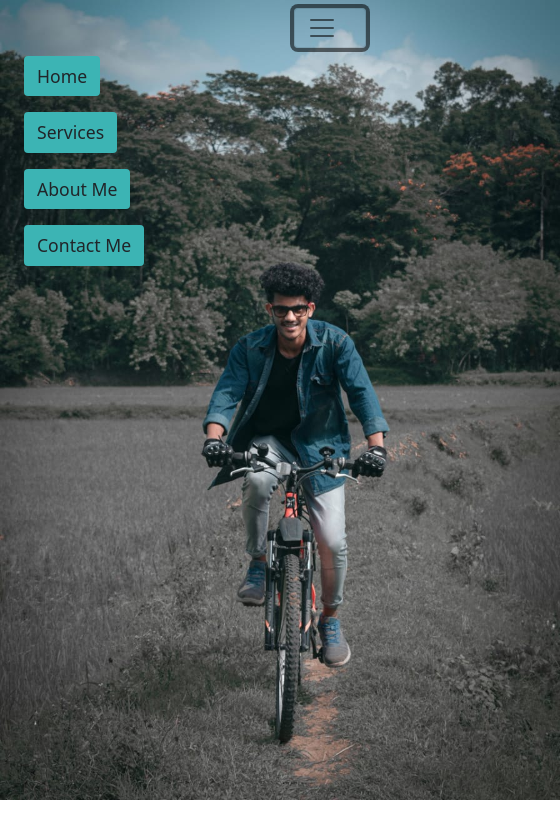
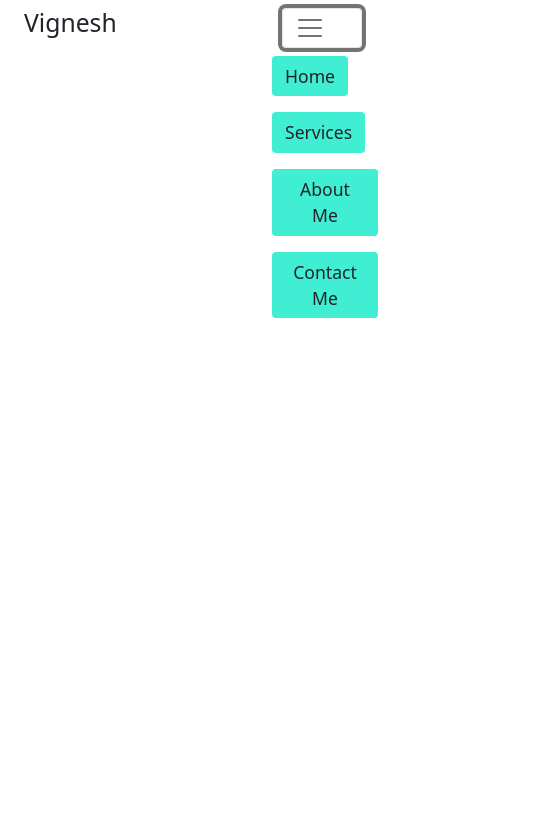
Before and after one commit to Nikhilnarayanan623/Vignesh, a plain HTML site: page index.html in a window 390 px wide. Both pictures are taken after a click on the button "Toggle navigation". Shown: the whole page, 560 px wide, since content can reach past the window. Drawn offline with nearby package versions, Linux system fonts and the light colour scheme.

Commit message:
Alignment  corrected and small device option crected only header

```diff
--- a/Css/personal.css
+++ b/Css/personal.css
@@ -10,7 +10,7 @@
 }
 .nav-button{
     font-size: 1.1rem;
-    background-color: rgb(60, 180, 180);
+    background-color: rgb(64, 238, 212);
 
 }
 .nav-header-button{
--- a/Js/personal.js
+++ b/Js/personal.js
@@ -1,30 +1,35 @@
 $(document).ready(function(){
+
     // header icon mouse enter and leave color change
     $("#home-icon").mouseenter(function(){
         document.getElementById("home-icon").style.backgroundColor="red"
     })
     $("#home-icon").mouseleave(function(){
-        document.getElementById("home-icon").style.backgroundColor="rgb(60, 180, 180)"
+        document.getElementById("home-icon").style.backgroundColor="rgb(64, 238, 212)"
     })
+
 
     $("#services-icon").mouseenter(function(){
         document.getElementById("services-icon").style.backgroundColor="red"
     })
     $("#services-icon").mouseleave(function(){
-        document.getElementById("services-icon").style.backgroundColor="rgb(60, 180, 180)"
+        document.getElementById("services-icon").style.backgroundColor="rgb(64, 238, 212)"
     })
+
 
     $("#aboutMe-icon").mouseenter(function(){
         document.getElementById("aboutMe-icon").style.backgroundColor="red"
     })
+
     $("#aboutMe-icon").mouseleave(function(){
-        document.getElementById("aboutMe-icon").style.backgroundColor="rgb(60, 180, 180)"
+        document.getElementById("aboutMe-icon").style.backgroundColor="rgb(64, 238, 212)"
     })
+
 
     $("#contactMe-icon").mouseenter(function(){
         document.getElementById("contactMe-icon").style.backgroundColor="red"
     })
     $("#contactMe-icon").mouseleave(function(){
-        document.getElementById("contactMe-icon").style.backgroundColor="rgb(60, 180, 180)"
+        document.getElementById("contactMe-icon").style.backgroundColor="rgb(64, 238, 212)"
     })
 })
--- a/index.html
+++ b/index.html
@@ -11,45 +11,42 @@
 </head>
 <body>
 
-    <header>
-        <div><!--container fluid-->
+    <header class="fixed-top container-fluid">
         <div class="row">
-                <div class="col-12 col-md-4">
+
+            <div class="col-8 col-lg-6 pt-2 ps-4">
+                <h2>Vignesh</h2>
+            </div>
+
+            <div class="col-4 col-lg-6">
+
                 <div>
-                       <a><img class="image-box" src="mages/WithCycle.jpeg"> </a>
-                    </div>
-                </div>
-                <div class="col-12 col-md-8 ">
-
-                    <div class="container-fluid fixed-top">
-
                     <nav class="navbar navbar-expand-lg navbar-light">
-                            <button class="navbar-toggler ms-auto" type="button" data-bs-toggle="collapse" data-bs-target="#navbarSupportedContent" aria-controls="navbarSupportedContent" aria-expanded="false" aria-label="Toggle navigation">
-                              <span class="navbar-toggler-icon me-3"></span>
+                    <button class="navbar-toggler ms-auto me-3" type="button" data-bs-toggle="collapse" data-bs-target="#navbarSupportedContent" aria-controls="navbarSupportedContent" aria-expanded="false" aria-label="Toggle navigation">
+                      <span class="navbar-toggler-icon  me-4 "></span>
                     </button>
 
-                            <div class="collapse navbar-collapse" id="navbarSupportedContent">
-                                <ul class="navbar-nav ms-auto me-4 nav-text">
+                    <div class="collapse navbar-collapse ms-auto" id="navbarSupportedContent">
+
+                        <ul class="navbar-nav ms-auto" style="float: right;">
 
                             <li class="nav-item active">
-                                        <a class="nav-link " href="index.html"><button class="btn nav-button" id="home-icon">Home </button> </a>
+                                <a class="nav-link " href="index.html"><button class="btn ms-auto nav-button" id="home-icon" >Home </button> </a>
                             </li>
                             <li class="nav-item ">
 
                                 <a class="nav-link" href="" ><button class="btn nav-button" id="services-icon"> Services</button></a>
                             </li>
                             <li class="nav-item">
-                                        <a class="nav-link" href=""><button class="btn nav-button" id="aboutMe-icon">About Me</button> </a>
+                                <a class="nav-link" href=""><button class="btn nav-button" id="aboutMe-icon" >About Me</button> </a>
                             </li>
                             <li class="nav-item">
                                 <a class="nav-link" href=""><button class="btn nav-button" id="contactMe-icon">Contact Me</button> </a>
                             </li>
                         </ul>
+
                     </div>
                 </nav>
-                    </div>
-
-
                 </div>
 
             </div>
```
Lines whose indentation alone changed are shown as unchanged.
